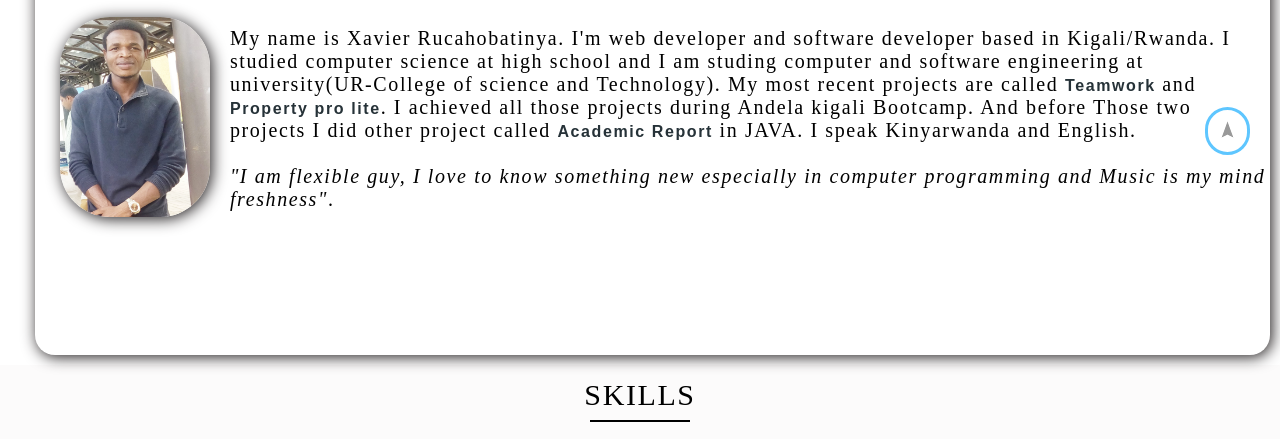
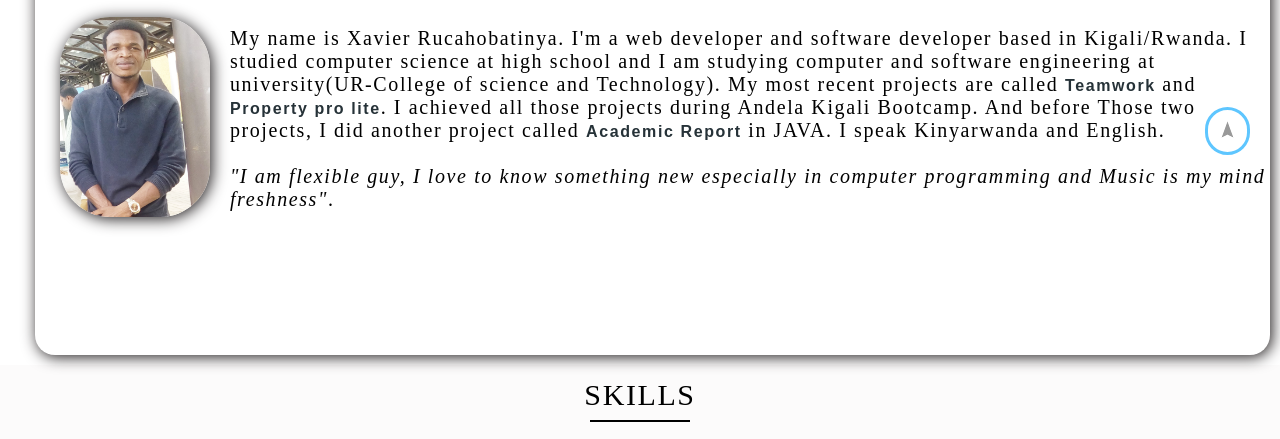
Before and after one commit to Rxavio/Rx-Portfolio, a plain HTML site: page index.html in a window 1280 px wide. Shown: the part 635-1074 px from the top of the page. Drawn offline with nearby package versions, Linux system fonts and the light colour scheme.

Commit message:
correct content on about

```diff
--- a/index.html
+++ b/index.html
@@ -44,10 +44,8 @@
                         <img src="images/micut.jpg">
                         <p>
 
-My name is Xavier Rucahobatinya. I'm web developer and software developer based in Kigali/Rwanda.
-I studied computer science at high school and I am studing computer and software engineering at university(UR-College of science and Technology).
-My most recent projects are called <a href="https://rxavio.github.io/Teamwork/UI/index.html">Teamwork</a> and <a href="#">Property pro lite</a>. I achieved all those projects during Andela kigali Bootcamp.
-And before Those two projects I did other project called <a href="https://github.com/Rxavio/java-annual-academic-report">Academic Report</a> in JAVA. I speak Kinyarwanda and English.<br><br>
+                            My name is Xavier Rucahobatinya. I'm a web developer and software developer based in Kigali/Rwanda. I studied computer science at high school and I am studying computer and software engineering at university(UR-College of science and Technology). My most recent projects are called
+                             <a href="https://rxavio.github.io/Teamwork/UI/index.html">Teamwork</a> and <a href="#">Property pro lite</a>.  I achieved all those projects during Andela Kigali Bootcamp. And before Those two projects, I did another project called <a href="https://github.com/Rxavio/java-annual-academic-report">Academic Report</a> in JAVA. I speak Kinyarwanda and English.<br><br>
  <i>"I am flexible guy, I love to know something new especially in computer programming and Music is my mind freshness"</i>.</p>
 
                     </div>
```
